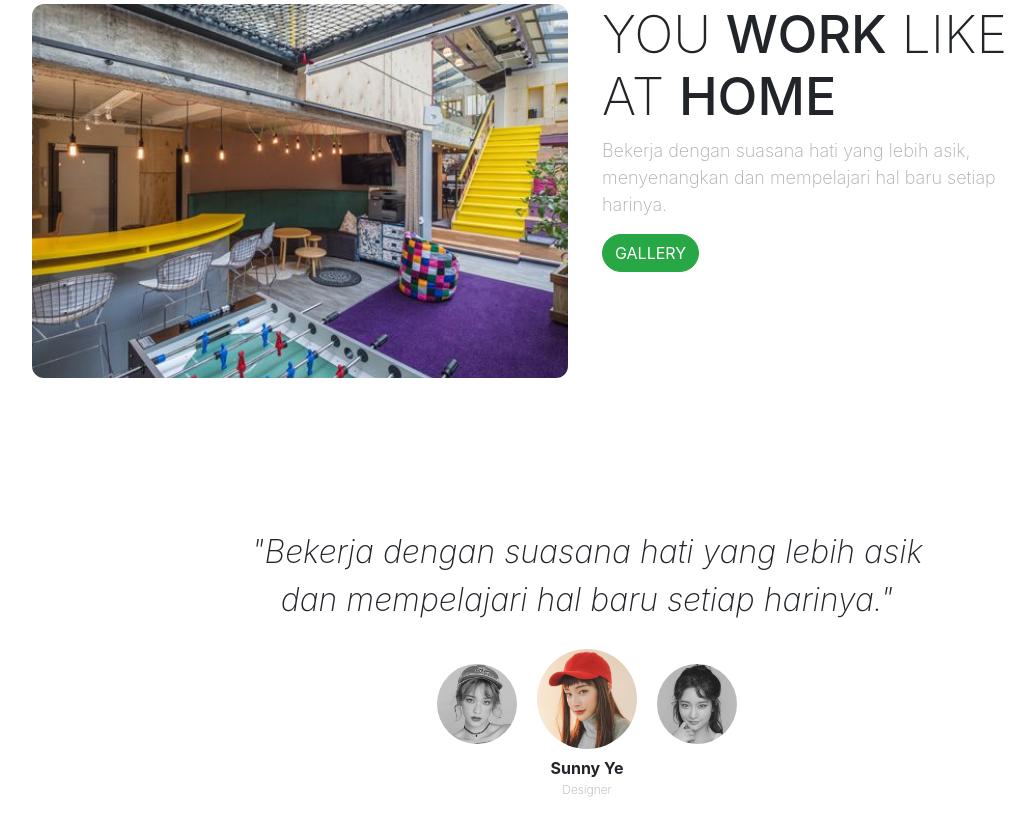
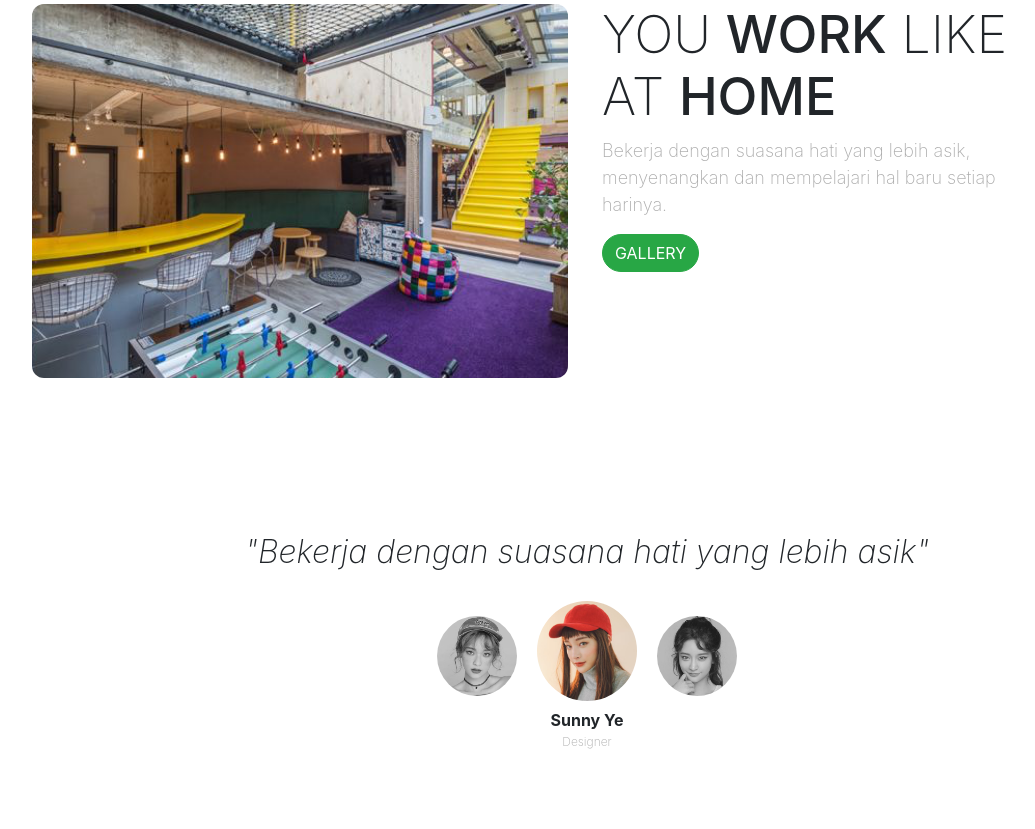
Before and after one commit to rizrk/simple-landing-page, a plain HTML site: page index.html in a window 1280 px wide. Shown: the part 834-1663 px from the top of the page, without its empty margins (53-1088 px from the left). After the commit the page ends 1615 px from the top, so only its background shows below. Drawn offline with nearby package versions, Linux system fonts and the light colour scheme; a web font is replaced by a local one.

Commit message:
merubah tulisan di landing page

```diff
--- a/index.html
+++ b/index.html
@@ -94,7 +94,7 @@
       <section class="testimonial">
         <div class="row justify-content-center">
           <div class="col-lg-8">
-            <p>"Bekerja dengan suasana hati yang lebih asik dan mempelajari hal baru setiap harinya."</p>
+            <p>"Bekerja dengan suasana hati yang lebih asik"</p>
           </div>
         </div>
         <div class="row justify-content-center">
```
